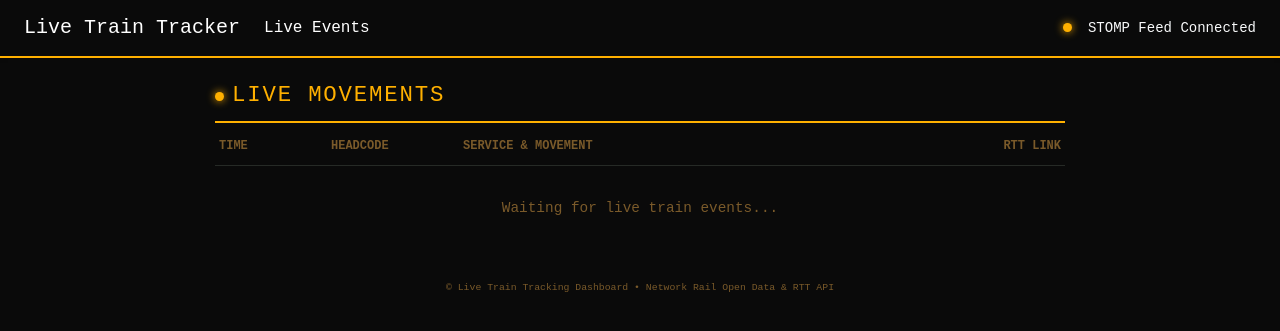
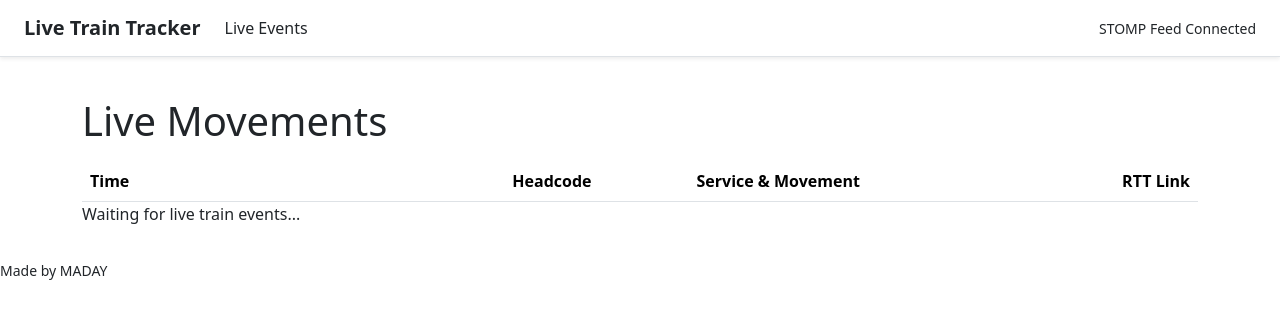
Before and after one commit to Maday44/Live-train-tracker, a Flask app: page / in a window 1280 px wide. Shown: the top 331 px of the page. Run offline with Flask 3, Linux system fonts and the light colour scheme; tables that the repository leaves empty hold one stand-in row (values such as "Sample post"); data that the repository does not hold is empty; parts of the project's set-up code (start-up, migrations or seed data) failed here and were passed over.

Commit message:
Change theme

```diff
--- a/train_tracker/static/css/style.css
+++ /dev/null
@@ -1,106 +0,0 @@
-:root {
-    --bg: #0a0a0a;
-    --amber: #ffb000;
-    --amber-dim: #7a5a2a;
-    --line: #262a26;
-}
-
-body {
-    background-color: var(--bg) !important;
-    color: var(--amber) !important;
-    font-family: "Space Mono", "Courier New", monospace;
-}
-
-.navbar {
-    border-bottom: 2px solid var(--amber);
-}
-
-.board {
-    max-width: 850px;
-    margin: 0 auto;
-}
-
-.board-header {
-    display: flex;
-    justify-content: space-between;
-    align-items: baseline;
-    border-bottom: 2px solid var(--amber);
-    padding-bottom: 12px;
-    margin-bottom: 4px;
-}
-
-.board-header h1 {
-    font-size: 1.4rem;
-    letter-spacing: 0.08em;
-    margin: 0;
-    text-transform: uppercase;
-}
-
-.status-dot {
-    width: 9px;
-    height: 9px;
-    border-radius: 50%;
-    background: var(--amber);
-    display: inline-block;
-    margin-right: 8px;
-    box-shadow: 0 0 8px var(--amber);
-}
-
-.row-labels {
-    display: grid;
-    grid-template-columns: 100px 120px 1fr 100px;
-    gap: 12px;
-    font-size: 0.75rem;
-    color: var(--amber-dim);
-    padding: 10px 4px;
-    border-bottom: 1px solid var(--line);
-    text-transform: uppercase;
-    font-weight: bold;
-}
-
-.event-row {
-    display: grid;
-    grid-template-columns: 100px 120px 1fr 100px;
-    gap: 12px;
-    padding: 14px 4px;
-    border-bottom: 1px solid var(--line);
-    font-size: 1.05rem;
-}
-
-.event-row .time,
-.event-row .headcode {
-    color: var(--amber);
-    font-weight: bold;
-}
-
-.event-row .movement,
-.event-row .area {
-    color: var(--amber-dim);
-}
-
-.event-row .area {
-    text-align: right;
-}
-
-.empty {
-    padding: 32px 4px;
-    color: var(--amber-dim);
-    font-size: 0.9rem;
-    text-align: center;
-}
-
-footer {
-    margin-top: 28px;
-    font-size: 0.7rem;
-    color: var(--amber-dim);
-    text-align: center;
-}
-
-.event-row .area a {
-    color: var(--amber);
-    text-decoration: underline;
-}
-
-.event-row .area a:hover {
-    color: #fff;
-}
--- a/train_tracker/templates/base.html
+++ b/train_tracker/templates/base.html
@@ -5,7 +5,6 @@
     <meta name="viewport" content="width=device-width, initial-scale=1.0">
     <title>{% block title %}Live Train Tracker{% endblock %}</title>
 
-    <!-- Bootstrap 5 CSS -->
     <link href="https://cdn.jsdelivr.net/npm/bootstrap@5.3.3/dist/css/bootstrap.min.css" rel="stylesheet">
     <link rel="stylesheet" type="text/css" href="{{ url_for('static', filename='css/style.css') }}">
 
@@ -13,27 +12,25 @@
 </head>
 <body>
 
-    <!-- Navigation Bar -->
-    <nav class="navbar navbar-expand-lg navbar-dark  mb-4 shadow-sm">
+    <nav class="navbar navbar-expand-lg navbar-light bg-white border-bottom mb-4 shadow-sm">
         <div class="container-fluid px-4">
-            <a class="navbar-brand" href="#">Live Train Tracker</a>
+            <a class="navbar-brand text-dark fw-bold" href="#">Live Train Tracker</a>
             <button class="navbar-toggler" type="button" data-bs-toggle="collapse" data-bs-target="#navbarNav">
                 <span class="navbar-toggler-icon"></span>
             </button>
             <div class="collapse navbar-collapse" id="navbarNav">
                 <ul class="navbar-nav me-auto">
                     <li class="nav-item">
-                        <a class="nav-link active" href="#">Live Events</a>
+                        <a class="nav-link active text-dark" href="#">Live Events</a>
                     </li>
                 </ul>
-                <span class="navbar-text text-light small">
+                <span class="navbar-text text-dark small">
                     <span class="status-dot"></span> STOMP Feed Connected
                 </span>
             </div>
         </div>
     </nav>
 
-    <!-- Main Content Container -->
     <main class="container-fluid px-4">
         {% with messages = get_flashed_messages(with_categories=true) %}
             {% if messages %}
@@ -49,12 +46,11 @@
         {% block content %}{% endblock %}
     </main>
 
-    <!-- Footer -->
+
     <footer>
-        <small>&copy; Live Train Tracking Dashboard &bull; Network Rail Open Data & RTT API</small>
+        <small>Made by MADAY</small>
     </footer>
 
-    <!-- Bootstrap 5 JS Bundle -->
     <script src="https://cdn.jsdelivr.net/npm/bootstrap@5.3.3/dist/js/bootstrap.bundle.min.js"></script>
     <script src="{{ url_for('static', filename='js/script.js') }}"></script>
     {% block extra_js %}{% endblock %}
--- a/train_tracker/templates/home/live_train_tracker_home.html
+++ b/train_tracker/templates/home/live_train_tracker_home.html
@@ -3,25 +3,27 @@
 {% block title %}Train Board{% endblock %}
 
 {% block content %}
-<div class="board">
-  <div class="board-header">
+<div class="board container py-3">
+  <div class="board-header mb-3">
     <h1><span class="status-dot"></span>Live Movements</h1>
   </div>
 
-  <div class="row-labels">
-    <div>Time</div>
-    <div>Headcode</div>
-    <div>Service & Movement</div>
-    <div style="text-align: right;">RTT Link</div>
-  </div>
-
-  <div id="events">
+  <div class="table-responsive">
+    <table class="table table-hover align-middle">
+      <thead>
+        <tr>
+          <th scope="col">Time</th>
+          <th scope="col">Headcode</th>
+          <th scope="col">Service & Movement</th>
+          <th scope="col" class="text-end">RTT Link</th>
+        </tr>
+      </thead>
+      <tbody id="events">
         {% for event in events %}
-    <div class="event-row" {% if event.headcode %}onclick="if(typeof showTrainDetails === 'function') showTrainDetails('{{ event.headcode }}')" style="cursor: pointer;"{% endif %}>
-      <div class="time">{{ event.time }}</div>
-      <div class="headcode">{{ event.headcode }}</div>
-
-      <div class="movement">
+        <tr class="event-row" {% if event.headcode %}onclick="if(typeof showTrainDetails === 'function') showTrainDetails('{{ event.headcode }}')" style="cursor: pointer;"{% endif %}>
+          <td class="time">{{ event.time }}</td>
+          <td class="headcode">{{ event.headcode }}</td>
+          <td class="movement">
             {% if event.origin and event.destination %}
               <div class="route-title">{{ event.origin }} &rarr; {{ event.destination }}</div>
             {% else %}
@@ -33,38 +35,40 @@
               &rarr;
                 {{ event.to_berth }}
             </div>
-      </div>
-
-      <div class="area">
+          </td>
+          <td class="area text-end">
             {% if event.rtt_service_uid %}
-          <a href="https://www.realtimetrains.co.uk/service/gb-nr:{{ event.rtt_service_uid }}/{{ event.date }}/detailed" target="_blank" class="rtt-link">
+              <a href="https://www.realtimetrains.co.uk/service/gb-nr:{{ event.rtt_service_uid }}/{{ event.date }}/detailed" target="_blank" class="rtt-link btn btn-sm btn-outline-primary">
                 RTT
               </a>
             {% else %}
-          <span class="rtt-none">N/A</span>
+              <span class="rtt-none text-muted">N/A</span>
             {% endif %}
-      </div>
-    </div>
+          </td>
+        </tr>
         {% else %}
-    <div class="empty">Waiting for trains near you :) ...</div>
+        <tr>
+          <td colspan="4" class="empty text-center py-4">Waiting for trains near you :) ...</td>
+        </tr>
         {% endfor %}
+      </tbody>
+    </table>
   </div>
 </div>
 
-
 <template id="event-row-template">
-  <div class="event-row" style="cursor: pointer;">
-    <div class="time"></div>
-    <div class="headcode"></div>
-    <div class="movement">
+  <tr class="event-row" style="cursor: pointer;">
+    <td class="time"></td>
+    <td class="headcode"></td>
+    <td class="movement">
       <div class="route-title"></div>
       <div class="route-unknown" style="display: none;">Route Unknown</div>
       <div class="berth-subtext"></div>
-    </div>
-    <div class="area">
-      <a class="rtt-link" target="_blank">RTT</a>
-      <span class="rtt-none" style="display: none;">N/A</span>
-    </div>
-  </div>
+    </td>
+    <td class="area text-end">
+      <a class="rtt-link btn btn-sm btn-outline-primary" target="_blank">RTT</a>
+      <span class="rtt-none text-muted" style="display: none;">N/A</span>
+    </td>
+  </tr>
 </template>
 {% endblock %}
```
Also changed, not shown: train_tracker/models.py (+4 -4 lines). Lines whose indentation alone changed are shown as unchanged.
